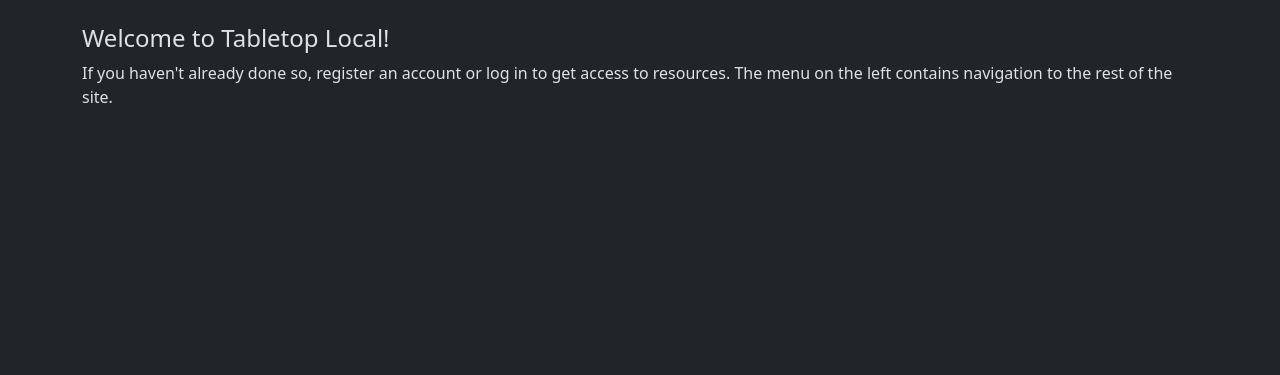
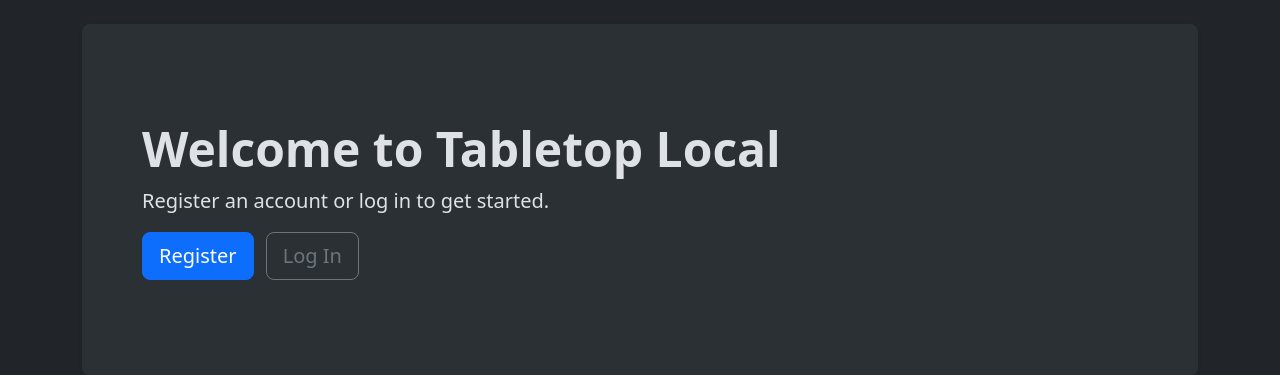
Before and after one commit to kkdieker-fhsu/miniproject3KodyKirk, a Flask app: page / in a window 1280 px wide. Shown: the part 146-521 px from the top of the page. Run offline with Flask 3, Linux system fonts and the light colour scheme.

Commit message:
Improve landing page visuals and organization.

```diff
--- a/tabletoplocal/templates/pages/landing.html
+++ b/tabletoplocal/templates/pages/landing.html
@@ -1,15 +1,28 @@
 {% extends 'base.html' %}
 
 {% block header %}
+  <!-- This header is now simple, as the Jumbotron below is the main focus -->
   <div class="d-flex justify-content-between align-items-center">
     <h1 class="m-0">{% block title %}Home{% endblock %}</h1>
-
   </div>
 {% endblock %}
 
 {% block content %}
 
-<h4>Welcome to Tabletop Local!</h4>
-<p>If you haven't already done so, register an account or log in to get access to resources. The menu on the left contains navigation to the rest of the site.</p>
+  <div class="p-5 mb-4 bg-body-tertiary rounded-3 shadow-sm">
+    <div class="container-fluid py-5">
+      <h1 class="display-5 fw-bold">Welcome to Tabletop Local</h1>
+
+      {% if g.user %}
+        <p class="fs-5">Welcome, {{ g.user['username'] }}.</p>
+        <a href="{{ url_for('pages.chat') }}" class="btn btn-primary btn-lg">Go to Chat</a>
+      {% else %}
+        <p class="fs-5">Register an account or log in to get started.</p>
+        <a href="{{ url_for('auth.register') }}" class="btn btn-primary btn-lg me-2">Register</a>
+        <a href="{{ url_for('auth.login') }}" class="btn btn-outline-secondary btn-lg">Log In</a>
+      {% endif %}
+    </div>
+  </div>
+
 
 {% endblock %}
```
